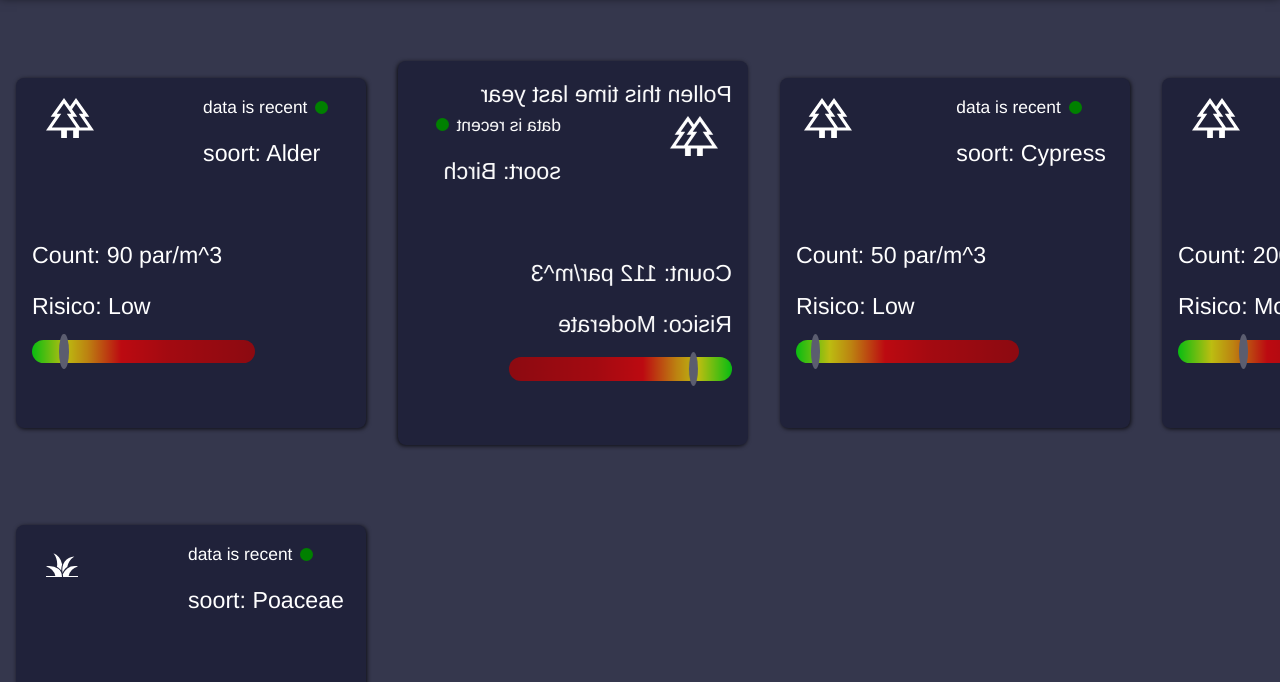
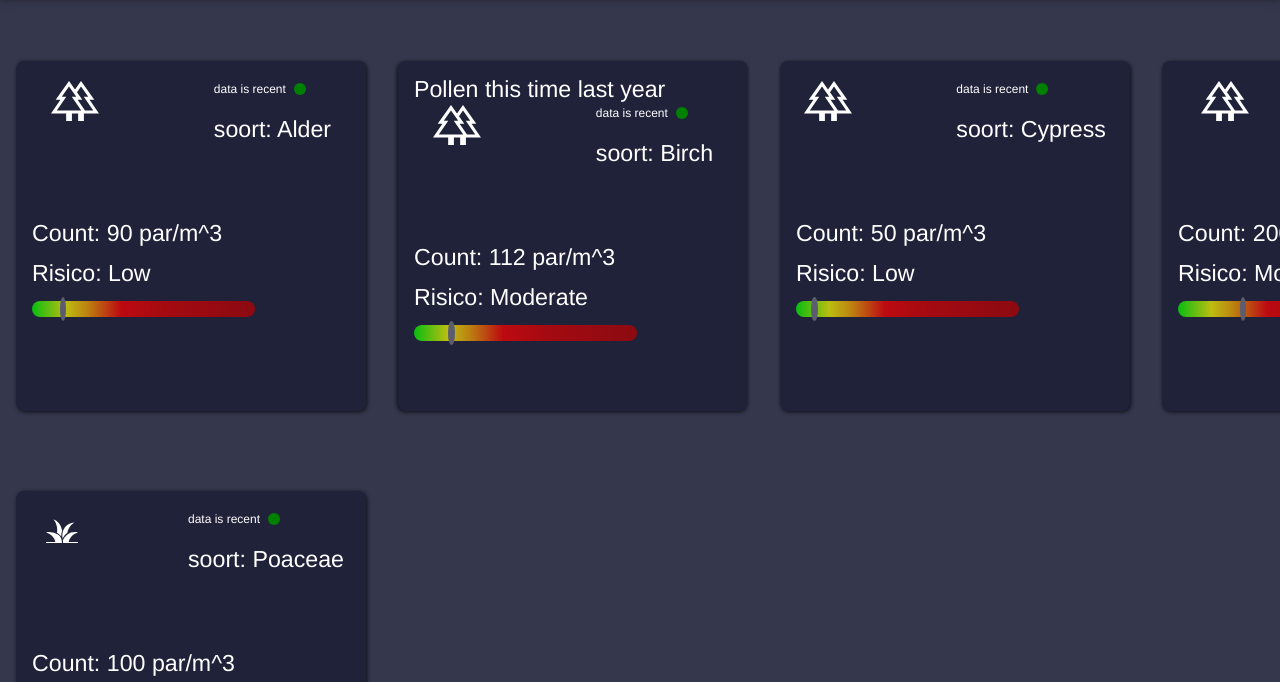
Before and after one commit to DierickxBenno/Eindopdracht_interactionDesign_BD, a plain HTML site: page index.html in a window 1280 px wide. Both pictures are taken after a click on the element 573 px from the left and 327 px from the top of the page. Shown: the part 91-773 px from the top of the page. Drawn offline with nearby package versions, Linux system fonts and the light colour scheme.

Commit message:
fix: back display, card size flipped

```diff
--- a/css/screen.css
+++ b/css/screen.css
@@ -64,7 +64,7 @@
     --card-back-display: var(--card-side-hidden);
 
     /* indicator */
-    --indicator-size: .75em;
+    --indicator-size: .75rem;
 
     /* width */
     --screen-padding: 24px;
@@ -576,7 +576,7 @@ input::placeholder {
     box-shadow: 0 0 10px 0 rgba(0, 0, 0, 0.7);
 }
 .c-nav-title{
-    font-size: 1.5em;
+    font-size: 1.5rem;
     color: white;
     margin: 0 16px;
     padding: 0;
@@ -654,21 +654,16 @@ input::placeholder {
 }
 
 
-
-
-
 .c-card__body {
-    font-size: 1em;
+    font-size: 1rem;
     margin-bottom: 48px;
     transform: rotateY(0deg);
 }
 
 
-.c-card-unflipped .c-card__body{
-    transform: rotateY(0deg);
-}
-
-
+.c-card-flipped .c-card__body{
+    transform: rotateY(180deg);
+}
 
 .c-card__footer {
     text-align: center;
@@ -703,10 +698,10 @@ input::placeholder {
         min-width: 350px;
     }
     .c-card__body {
-        font-size: 1.45em;
+        font-size: 1.45rem;
     }
     .c-validity {
-        font-size: .75em !important;
+        font-size: .75rem !important;
     }
     .c-card-flipped:hover{
         transform: rotateY(175deg);
@@ -720,19 +715,23 @@ input::placeholder {
     }
 }
 
-@media (min-width: 27em) {
+@media (min-width: 27rem) {
 
     .c-card__title {
         margin-bottom: 32px;
     }
 }
 
+.c-info-element{
+    line-height: 1.5rem;
+}
+
 .c-top-info {
     margin-left: 16px;
 }
 
 .c-validity{
-    font-size: .65em;
+    font-size: .65rem;
     display: flex;
     align-items: center;
 }
@@ -1100,7 +1099,7 @@ input::placeholder {
 
 .c-risk {
     -webkit-appearance: none;
-    height: 1em;
+    height: 1rem;
     background: linear-gradient(to right, #0f0 0%, #ff0 15%, #fa0 25%, #f00 40%, #d00 60%, #b00 100%);
     outline: none;
     opacity: 0.7;
@@ -1112,8 +1111,8 @@ input::placeholder {
 .c-risk::-webkit-slider-thumb {
     -webkit-appearance: none;
     appearance: none;
-    width: .4em;
-    height: 1.5em;
+    width: .4rem;
+    height: 1.5rem;
     background: var(--color-neutral-dark);
     cursor: pointer;
     border-radius: 100%;
@@ -1180,19 +1179,19 @@ input::placeholder {
 */
 
 .u-max-width-xs {
-    max-width: 27em !important;
+    max-width: 27rem !important;
 }
 
 .u-max-width-sm {
-    max-width: 39em !important;
+    max-width: 39rem !important;
 }
 
 .u-max-width-md {
-    max-width: 50em !important;
+    max-width: 50rem !important;
 }
 
 .u-max-width-lg {
-    max-width: 63.5em !important;
+    max-width: 63.5rem !important;
 }
 
 .u-max-width-none {
```
